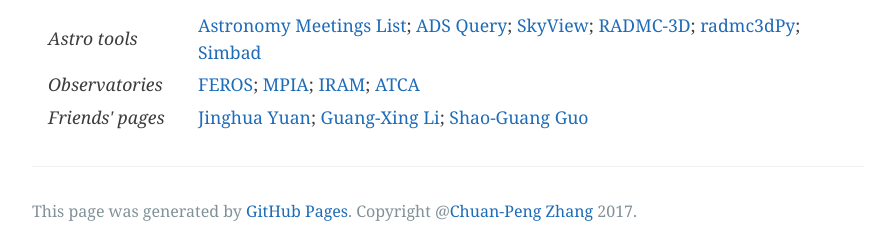
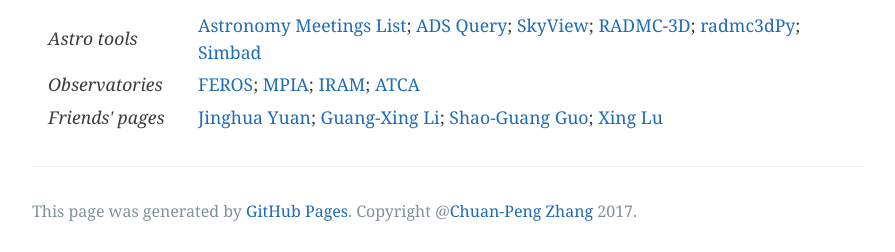
Before and after one commit to zcp521/zcp521.github.io, a Jekyll site: the page built from index.html, in a window 1280 px wide and 900 px high, scrolled down 2056 px. Shown: the part 645-897 px from the top of the window, without its empty margins (192-1087 px from the left). Built offline with Jekyll 4.4.1, drawn with Linux system fonts in a browser that asks for light colours; the list of posts is cut into pages by our own code.

Commit message:
Initial commit

```diff
--- a/index.html
+++ b/index.html
@@ -126,7 +126,8 @@
             <td style="border: 0px solid #FFFFFF; padding: 0.2rem 1rem;">
                 <a href="https://yuanjinghua.github.io/">Jinghua Yuan</a>;
                 <a href="https://gxli.github.io/personal/">Guang-Xing Li</a>;
-		<a href="https://shaoguangleo.github.io/">Shao-Guang Guo</a></td>
+		<a href="https://shaoguangleo.github.io/">Shao-Guang Guo</a>;
+		<a href="https://xinglunju.github.io/">Xing Lu</a></td>
     	</tr>
     </tbody>
 </table>
```
